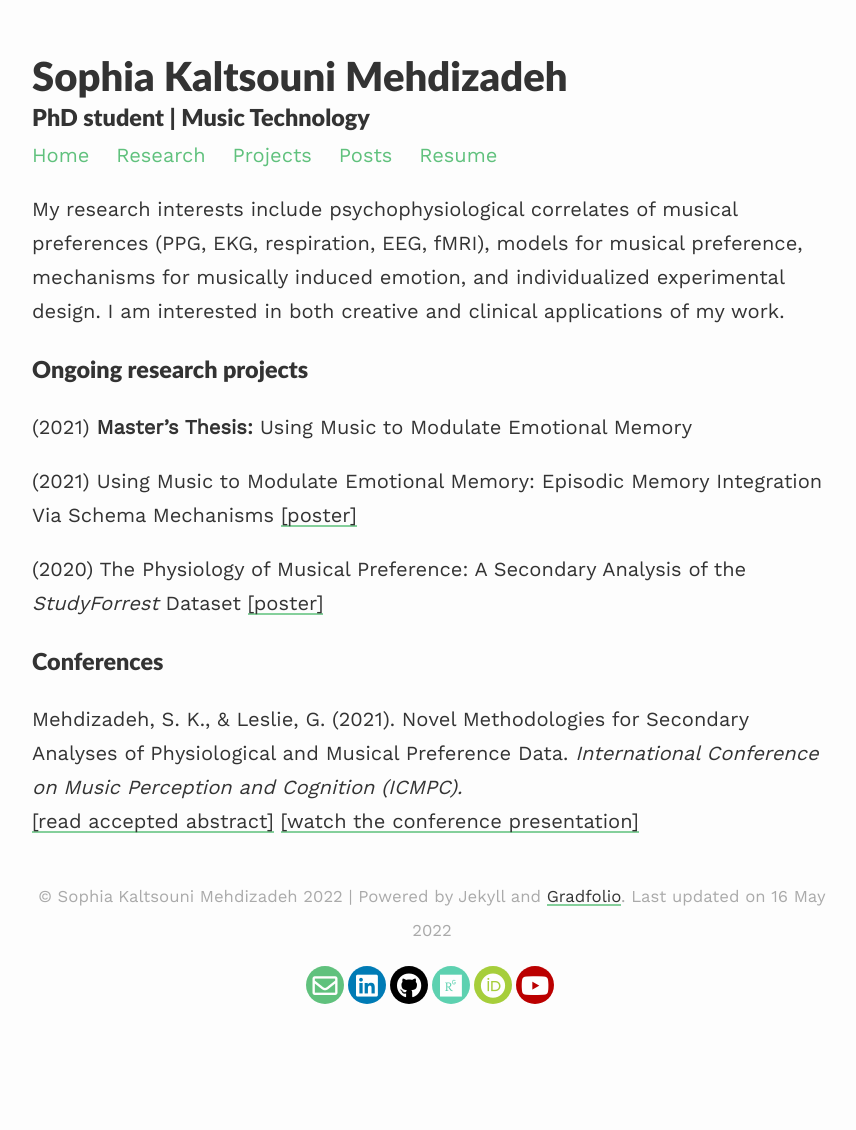
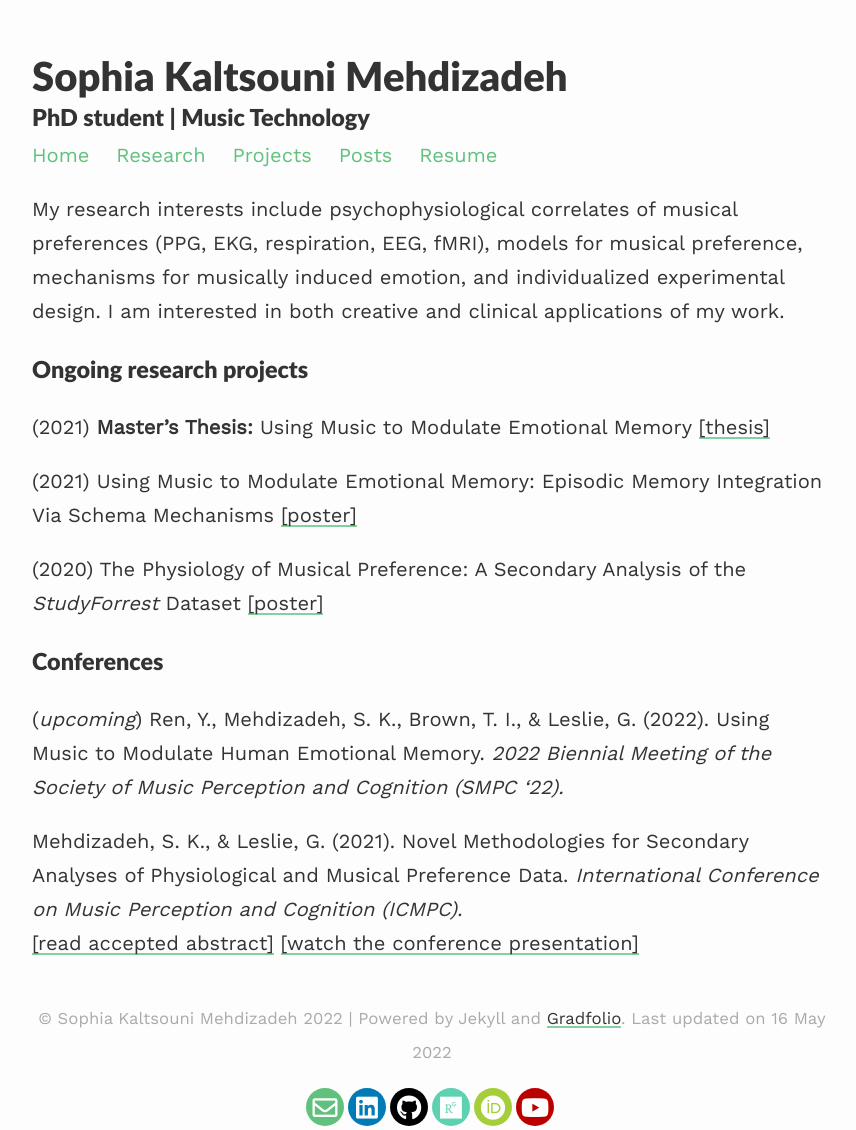
Before and after one commit to smehdizadeh/smehdizadeh.github.io, a Jekyll site: the page built from _pages/research.md, in a window 1280 px wide. Shown: the whole page, without its empty margins (208-1064 px from the left). Built offline with Jekyll 4.4.1, drawn with Linux system fonts in a browser that asks for light colours; nearby versions of some CDN libraries; before the commit the page ends 1008 px from its top, so only the background shows below that.

Commit message:
Update research.md

```diff
--- a/_pages/research.md
+++ b/_pages/research.md
@@ -9,7 +9,7 @@ My research interests include psychophysiological correlates of musical preferen
 
 ### Ongoing research projects ###
 
-(2021) **Master's Thesis:** Using Music to Modulate Emotional Memory
+(2021) **Master's Thesis:** Using Music to Modulate Emotional Memory [[thesis]](https://smartech.gatech.edu/handle/1853/66164)
 
 (2021) Using Music to Modulate Emotional Memory: Episodic Memory Integration Via Schema Mechanisms [[poster]](/assets/files/Mehdizadeh_Spring2021_poster.pdf)
 
@@ -17,5 +17,7 @@ My research interests include psychophysiological correlates of musical preferen
 
 ### Conferences ###
 
+(*upcoming*) Ren, Y., Mehdizadeh, S. K., Brown, T. I., & Leslie, G. (2022). Using Music to Modulate Human Emotional Memory. *2022 Biennial Meeting of the Society of Music Perception and Cognition (SMPC '22).*
+
 Mehdizadeh, S. K., & Leslie, G. (2021). Novel Methodologies for Secondary Analyses of Physiological and Musical Preference Data. *International Conference on Music Perception and Cognition (ICMPC).*
 [[read accepted abstract]](https://drive.google.com/file/d/19EWTme7o50mX_L0zYN204Hpaqd2EUhN4/view) [[watch the conference presentation]](https://youtu.be/3p1wVwXEl0Y)
```
